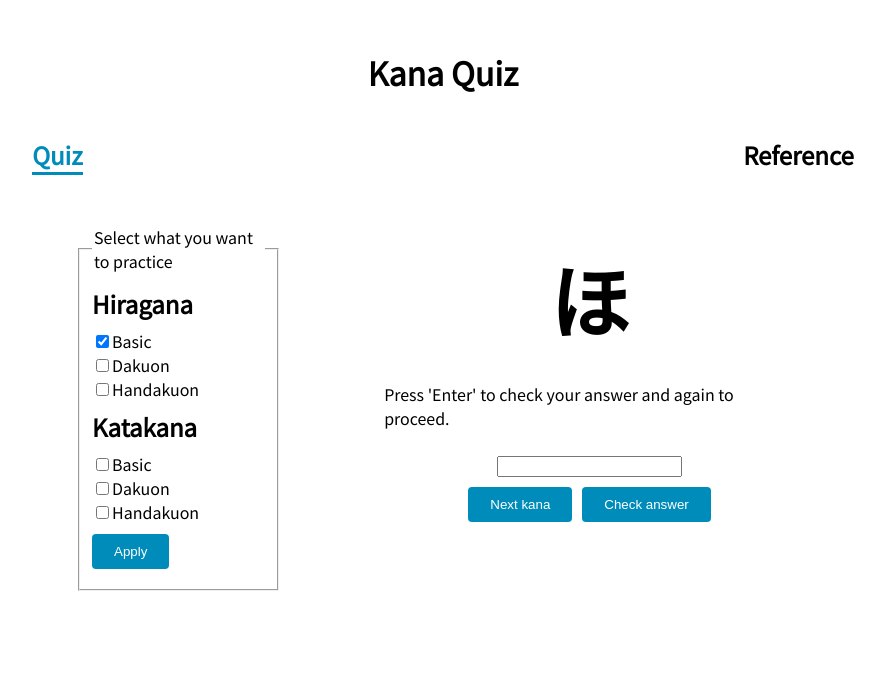
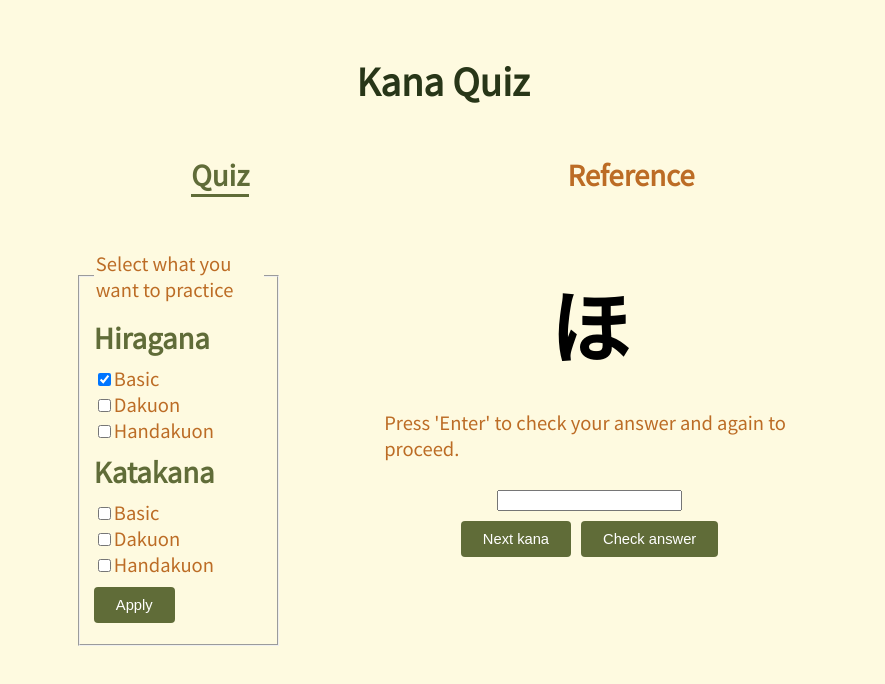
Before and after one commit to perezc52/kana-quiz, a React (Vite) app: page / in a window 1280 px wide. Shown: the top 684 px of the page, without its empty margins (197-1082 px from the left). Built offline with nearby package versions, Linux system fonts and the light colour scheme.

Commit message:
added styling, fixed bug

```diff
--- a/src/App.css
+++ b/src/App.css
@@ -1,5 +1,13 @@
+html {
+  font-size: 1.15rem;
+}
 
 /* App */
+body {
+  background-color: #fefae0;
+  color: #bc6c25;
+}
+
 .app {
   width: 65%;
   margin: 0 auto;
@@ -10,34 +18,40 @@
 button {
   display: inline-block;
   padding: 10px 22px;
-  background-color: #008CBA;
+  background-color: #606c38;
   color: white;
   border: none;
   border-radius: 4px;
   text-decoration: none;
   transition: background-color 0.3s ease;
   cursor: pointer;
+  font-size: 0.8rem;
 }
 
 h1 {
   text-align: center;
+  color: #283618;
 }
 
 /* Nav Bar */
 .navbar {
   display: flex;
-  justify-content: space-between;
+  justify-content: space-around;
   margin-bottom: 30px;
 }
 
+.tab {
+  color: #bc6c25;
+}
+
 .selected {
-  border-bottom: 3px solid #008CBA;
-  color: #008CBA;
+  border-bottom: 3px solid #606c38;
+  color: #606c38;
 }
 
 .tab:hover {
-  border-bottom: 3px solid #008CBA;
-  color: #008CBA;
+  border-bottom: 3px solid #606c38;
+  color: #606c38;
   cursor: pointer;
 }
 
@@ -54,6 +68,10 @@ h1 {
   height: 50%;
 }
 
+.option-heading {
+  color: #606c38;
+}
+
 .checkbox-container {
   display: flex;
   flex-direction: column;
@@ -67,6 +85,12 @@ h1 {
 .options h2 {
   margin: 8px 0;
 }
+
+label input[type="checkbox"]:checked {
+  background-color: #bc6c25;
+  border-color: #bc6c25;
+}
+
 /* Quiz */
 .quiz {
   padding: 15px;
@@ -87,6 +111,7 @@ h1 {
   min-height: 80px;
   font-size: 80px;
   margin: 0;
+  color: black;
 }
 
 /* Reference */
--- a/src/components/Options.jsx
+++ b/src/components/Options.jsx
@@ -34,29 +34,32 @@ function Options(props) {
       <form onSubmit={handleSubmit} className="options">
         <fieldset>
             <legend>Select what you want to practice</legend>
-            <h2>Hiragana</h2>
+            <h2 className="option-heading">Hiragana</h2>
                 <div className="checkbox-container">
-                    <label>
+                    <label for="plainHiragana">
                         <input
                             type="checkbox"
+                            id="plainHiragana"
                             name="plainHiragana"
                             checked={checkedItems.plainHiragana}
                             onChange={handleChange}
                         />
                         Basic
                     </label>
-                    <label>
+                    <label for="dakuonHiragana">
                         <input
                             type="checkbox"
+                            id="dakuonHiragana"
                             name="dakuonHiragana"
                             checked={checkedItems.dakuonHiragana}
                             onChange={handleChange}
                         />
                         Dakuon
                     </label>
-                    <label>
+                    <label for="comboHiragana">
                         <input
                             type="checkbox"
+                            id="comboHiragana"
                             name="comboHiragana"
                             checked={checkedItems.comboHiragana}
                             onChange={handleChange}
@@ -64,29 +67,32 @@ function Options(props) {
                         Handakuon
                     </label>
                 </div>
-            <h2>Katakana</h2>
+            <h2 className="option-heading">Katakana</h2>
             <div className="checkbox-container">
-                <label>
+                <label for="plainKatakana">
                     <input
                         type="checkbox"
+                        id="plainKatakana"
                         name="plainKatakana"
                         checked={checkedItems.plainKatakana}
                         onChange={handleChange}
                     />
                     Basic
                 </label>
-                <label>
+                <label for="dakuonKatakana">
                     <input
                         type="checkbox"
+                        id="dakuonKatakana"
                         name="dakuonKatakana"
                         checked={checkedItems.dakuonKatakana}
                         onChange={handleChange}
                     />
                     Dakuon
                 </label>
-                <label>
+                <label for="comboKatakana">
                     <input
                         type="checkbox"
+                        id="comboKatakana"
                         name="comboKatakana"
                         checked={checkedItems.comboKatakana}
                         onChange={handleChange}
--- a/src/components/Quiz.jsx
+++ b/src/components/Quiz.jsx
@@ -10,6 +10,7 @@ function Quiz(props) {
 
     useEffect(() => {
         setQuizKana(shuffleArray(props.data))
+        setMessage("")
     }, [props.data])
 
     useEffect(() => {
```
